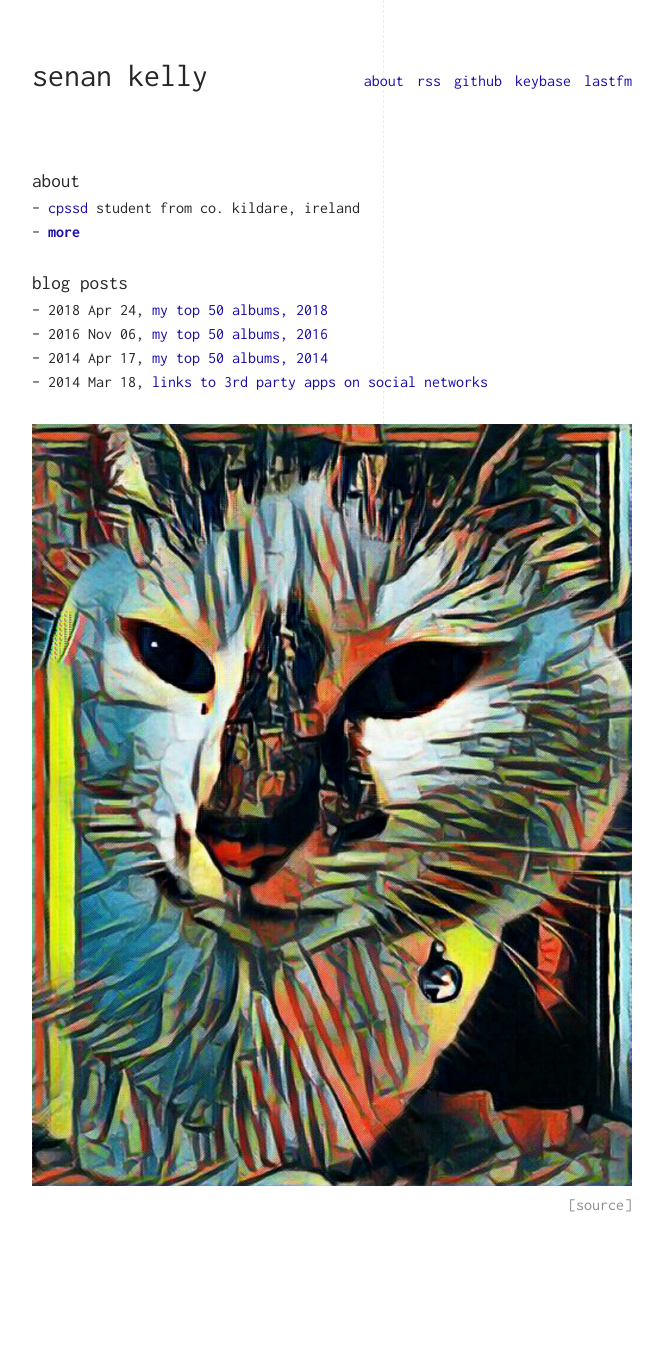
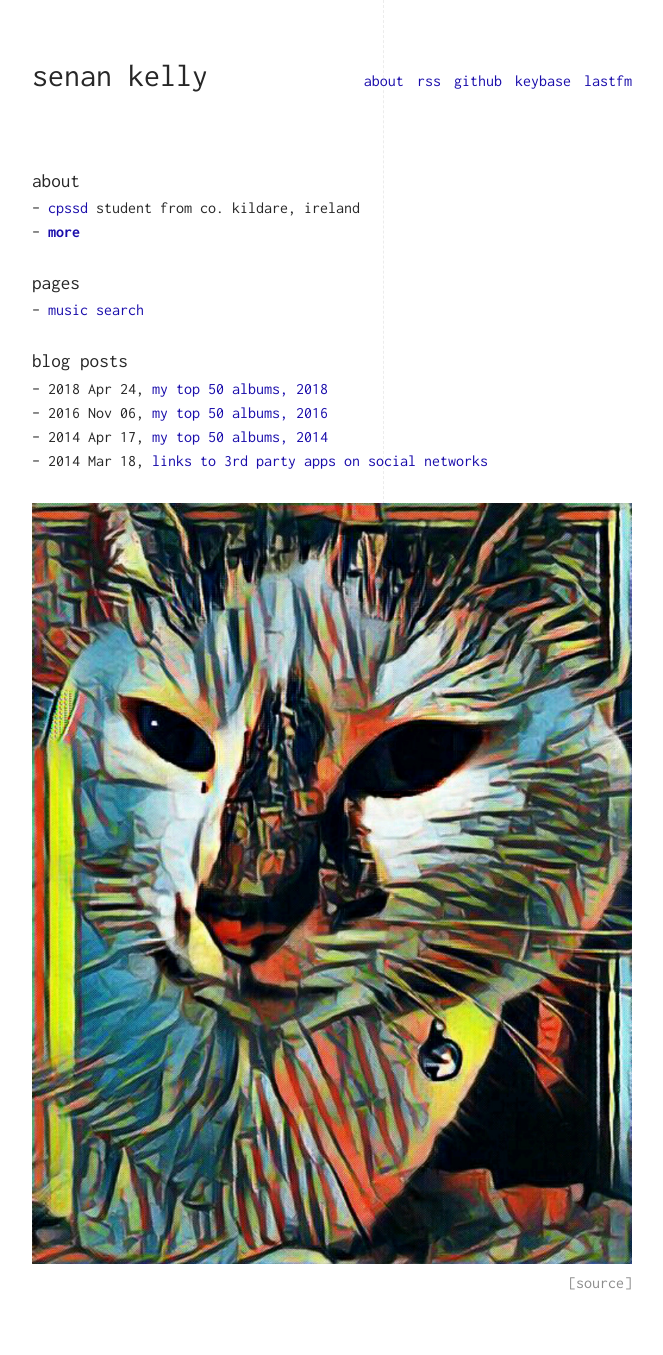
Before and after one commit to sentriz/xyz, a Jekyll site: the page built from index.md, in a window 1280 px wide. Shown: the whole page, without its empty margins (308-971 px from the left). Built offline with Jekyll 4.4.1, drawn with Linux system fonts in a browser that asks for light colours; before the commit the page ends 1277 px from its top, so only the background shows below that.

Commit message:
add pages to index

```diff
--- a/index.md
+++ b/index.md
@@ -4,10 +4,13 @@ title: senan kelly
 ---
 
 # about
-<p markdown="1">– {% include tagline.md %}<br />
-– **[more]({{ '/about' | relative_url }})**</p>
+<p markdown='1'>-- {% include tagline.md %}</p>
+<p markdown='1'>-- **[more]({{ '/about' | relative_url }})**</p>
+
+# pages
+-- [music search]({{ '/music_search' | relative_url }})
 
 # blog posts
 {% include blog_posts.md %}
 
-<img class="fullwidth" src="{{ '/assets/images/purdy.jpg' | relative_url }}">
+<img class='fullwidth' src="{{ '/assets/images/purdy.jpg' | relative_url }}">
```
